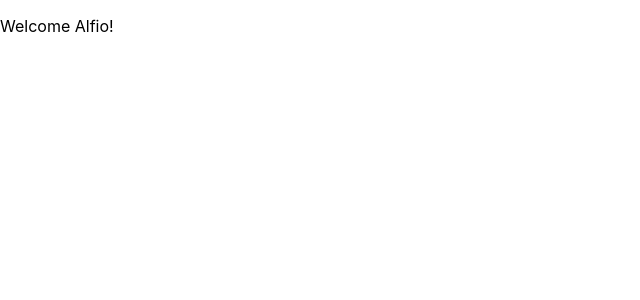
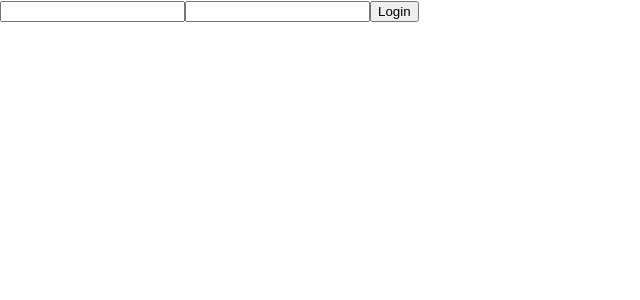
Before and after one commit to PuglisiAlfio/ReactJS, a React (Create React App) app in the folder esercizio-1/first-project/: page / in a window 1280 px wide. Shown: the top 300 px of the page, without its empty margins (0-640 px from the left). Built offline with nearby package versions, Linux system fonts and the light colour scheme.

Commit message:
Custom Hooks - Custom hook for a controlled form

```diff
--- a/esercizio-1/first-project/src/App.js
+++ b/esercizio-1/first-project/src/App.js
@@ -1,9 +1,9 @@
-import Welcome from './components/Welcome';
+import Form from './components/Form';
 import './App.css';
 
 function App() {
   return <div>
-          <Welcome name = "Alfio"/>
+          <Form />
         </div>
 }
 
--- /dev/null
+++ b/esercizio-1/first-project/src/components/Form.jsx
@@ -0,0 +1,13 @@
+import { useForm } from "./useForm";
+
+function Form() {
+    const {userHandle, passHandle, loginHandle} = useForm();
+
+    return <>
+            <input type="text" onChange={userHandle} />
+            <input type="password" onChange={passHandle} />
+            <button type="button" onClick={loginHandle}>Login</button>
+            </>
+}
+
+export default Form;
--- a/esercizio-1/first-project/src/components/Welcome.js
+++ /dev/null
@@ -1,5 +0,0 @@
-function Welcome(props){
-    return <p>Welcome {props.name}!</p>
-}
-
-export default Welcome
--- /dev/null
+++ b/esercizio-1/first-project/src/components/useForm.jsx
@@ -0,0 +1,29 @@
+import { useState } from "react";
+
+export function useForm(){
+
+    const [userName, setUserName] = useState('');
+    const [pass, setPass] = useState('');
+
+    const handleUserInput = (event) => {
+        setUserName({name: event.target.value})
+    }
+
+    const handlePassInput = (event) => {
+        setPass({pass: event.target.value});
+    }
+
+    const handleLogin = () => {
+        let values = {
+            userName: userName,
+            pass: pass
+        }
+        console.log(values)
+    }
+
+    return {
+        userHandle: handleUserInput,
+        passHandle: handlePassInput,
+        loginHandle: handleLogin
+    }
+}
```
